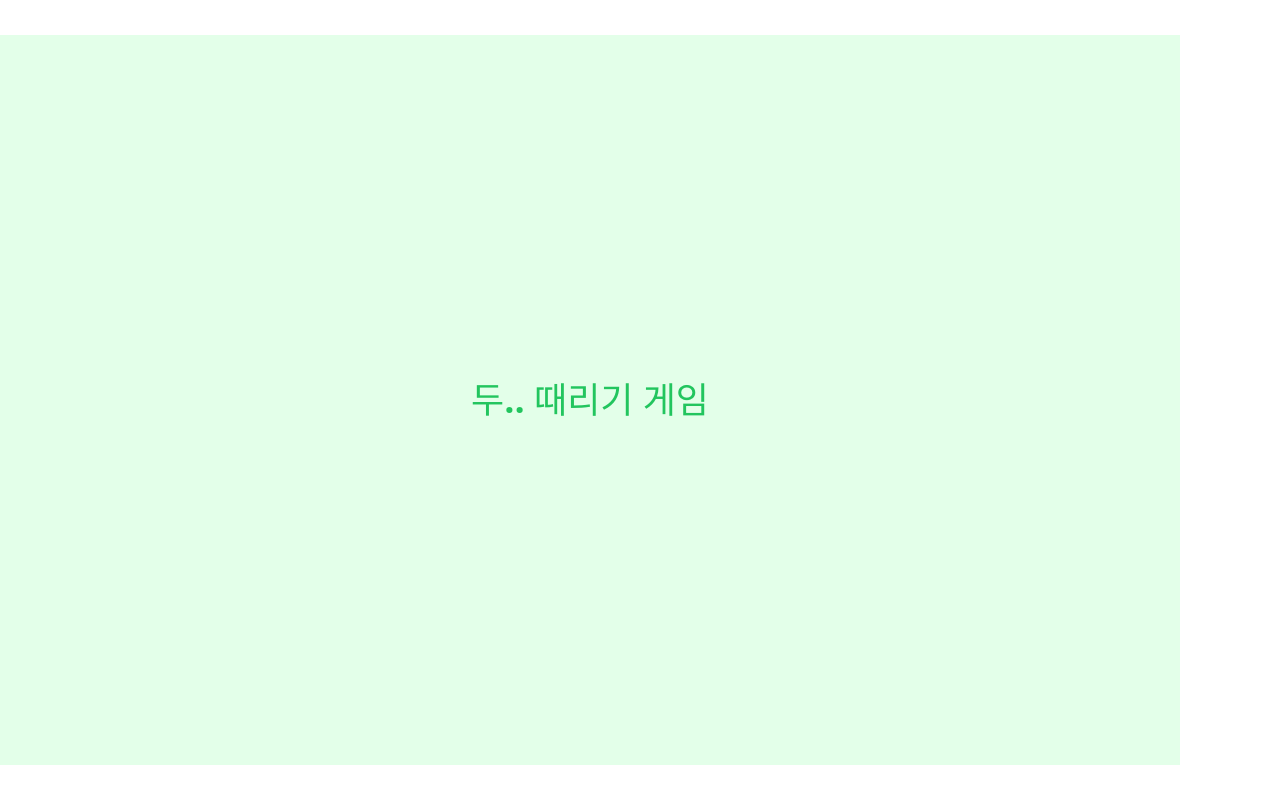
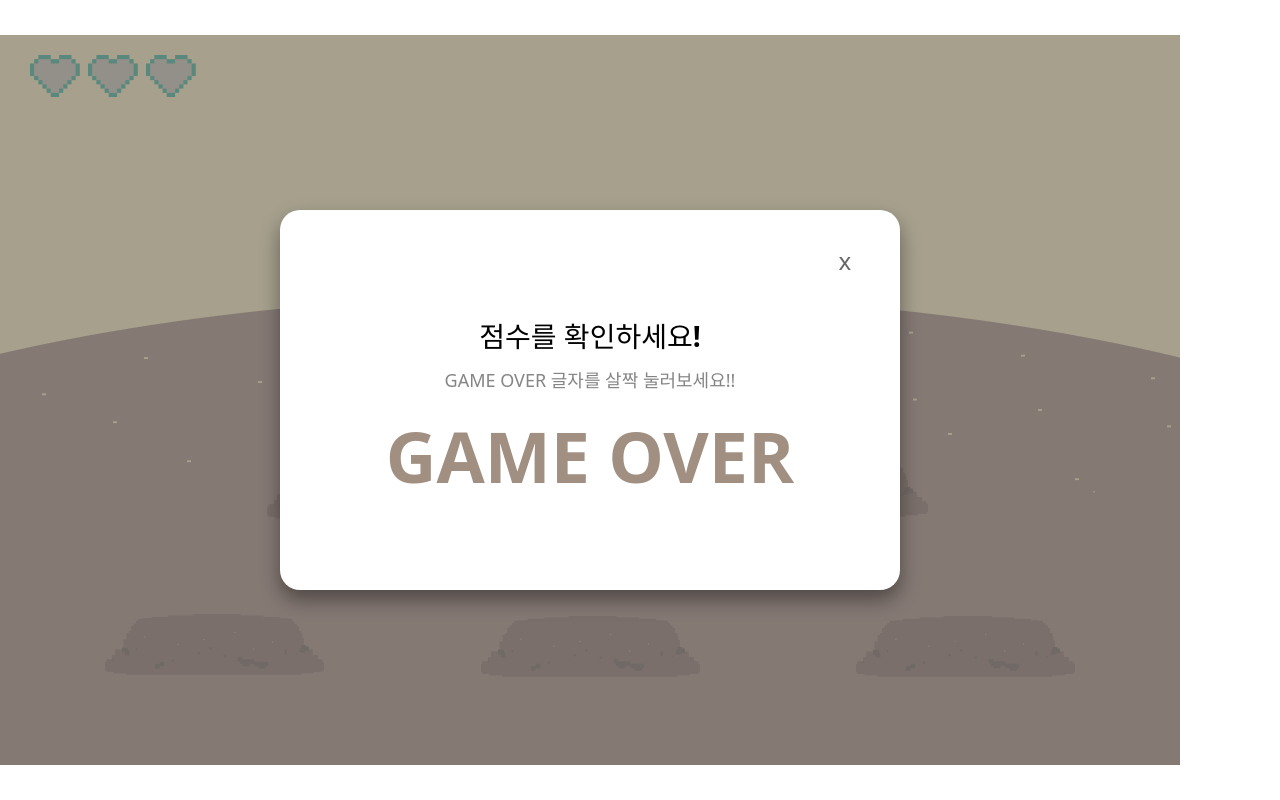
Before and after one commit to bbongturtleQueen/FE, a React (Vite) app: page /std/mole/play in a window 1280 px wide. Built offline with nearby package versions, Linux system fonts and the light colour scheme.

Commit message:
Style :: 두더지 게임 css 수정

```diff
--- a/src/pages/student/memory/play.jsx
+++ b/src/pages/student/memory/play.jsx
@@ -27,7 +27,7 @@ const ModalOverlay = styled.div`
   left: 0;
   width: 100%;
   height: 100%;
-  background-color: rgba(0, 0, 0, 0.6);
+  background-color: rgba(0, 0, 0, 0.4);
   display: flex;
   justify-content: center;
   align-items: center;
--- a/src/pages/student/mole/play.jsx
+++ b/src/pages/student/mole/play.jsx
@@ -1,26 +1,302 @@
-import React from 'react';
-import styled from 'styled-components';
+import React, { useState, useEffect, useCallback, useRef } from 'react';
+import { useNavigate } from 'react-router-dom';
+import styled, { css, keyframes } from 'styled-components';
+import GameOver from '../../../components/gameover.jsx';
+
+import HeartImg from '../../../assets/fillheart.png';
+import EmptyHeartImg from '../../../assets/emptyheart.png';
+import DefaultMole from '../../../assets/defaultmole.png';
+import HitMole from '../../../assets/hitmole.png';
+import BgImg from '../../../assets/molebg.png';
+
+const TOTAL_LIVES = 3;
+const NUM_SPOTS = 5;
+const MOLE_SHOW_TIME = 1500; // 두더지가 올라와있는 시간
+const MOLE_INTERVAL = 800; // 두더지 등장 간격
+const SLOW_CLICK_THRESHOLD = 1000; // 느린 클릭 기준 (1초)
+
+const MOLE_COLORS = {
+  TITLE: '#000000',
+  SUBTITLE: '#858585',
+  GAME_OVER: '#A19081',
+  GAME_OVER_HOVER: '#856C56',
+  SCORE: '#6C4637',
+};
+
+const fadeIn = keyframes`
+  from {
+    opacity: 0;
+  }
+  to {
+    opacity: 1;
+  }
+`;
+
+const fadeOut = keyframes`
+  from {
+    opacity: 1;
+  }
+  to {
+    opacity: 0;
+  }
+`;
+
+const MessageOverlay = styled.div`
+  position: absolute;
+  top: 50%;
+  left: 50%;
+  transform: translate(-50%, -50%);
+  font-size: 48px;
+  font-weight: bold;
+  color: #EF4444;
+  z-index: 200;
+  animation: ${props => props.$isShowing ? fadeIn : fadeOut} 0.3s ease-in-out;
+  pointer-events: none;
+`;
 
 const Container = styled.div`
   width: 1180px;
   height: 730px;
+  background-image: url(${BgImg});
+  background-size: cover;
+  background-position: center;
+  position: relative;
+  overflow: hidden;
+  user-select: none;
+`;
+
+const HeartWrapper = styled.div`
+  position: absolute;
+  top: 20px;
+  left: 30px;
+  display: flex;
+  gap: 8px;
+`;
+
+const Heart = styled.img`
+  width: 50px;
+  height: 42px;
+`;
+
+const GameSpotContainer = styled.div`
+  position: absolute;
+  bottom: 0px;
+  left: 50%;
+  transform: translateX(-50%);
   display: flex;
   flex-direction: column;
   align-items: center;
-  justify-content: center;
-  background-color: #E3FFE9;
+  width: 1100px;
 `;
 
-const Title = styled.h1`
-  font-size: 36px;
-  font-weight: bold;
-  color: #22C55E;
+const GameSpotRow = styled.div`
+  display: flex;
+  justify-content: center;
+  gap: 40px;
+  ${props => props.$isTopRow && css`
+    margin-bottom: 30px;
+  `}
+`;
+
+const ANSWER_BUTTON_WIDTH = 220;
+
+const GameSpot = styled.div`
+  width: ${ANSWER_BUTTON_WIDTH}px;
+  height: 200px;
+  background-color: transparent;
+  position: relative;
+  cursor: pointer;
+
+  ${props => props.$isTopRow && css`
+    margin: 0 100px;
+  `}
+
+  ${props => props.$isBottomEdge && css`
+    margin: 0 120px;
+  `}
+
+  &:hover {
+    opacity: 0.9;
+  }
+`;
+
+const MoleImage = styled.img`
+  position: absolute;
+  top: ${props => props.$isTopRow ? '60%' : '20%'};
+  left: ${props => props.$isTopRow ? '53%' : '50%'};
+  transform: translate(-50%, -50%);
+  width: 200px;
+  height: 200px;
+  object-fit: contain;
+  opacity: 0;
+  transition: opacity 0.1s;
+  pointer-events: none;
+
+  ${props => props.$isVisible && css`
+    opacity: 1;
+  `}
 `;
 
 export default function MolePlay() {
+  const navigate = useNavigate();
+  const [lives, setLives] = useState(TOTAL_LIVES);
+  const [score, setScore] = useState(0);
+  const [activeMole, setActiveMole] = useState(null); // 현재 올라온 두더지 위치
+  const [hitMole, setHitMole] = useState(null); // 맞은 두더지 위치
+  const [showSlowMessage, setShowSlowMessage] = useState(false);
+  const [gameOver, setGameOver] = useState(false);
+
+  const moleStartTime = useRef(null);
+  const gameInterval = useRef(null);
+
+  const allSpots = Array.from({ length: NUM_SPOTS }, (_, i) => i);
+  const topSpots = allSpots.slice(0, 2);
+  const bottomSpots = allSpots.slice(2, 5);
+
+  // 두더지 올리기
+  const showMole = useCallback(() => {
+    if (lives === 0) return;
+
+    const randomSpot = Math.floor(Math.random() * NUM_SPOTS);
+    setActiveMole(randomSpot);
+    setHitMole(null);
+    moleStartTime.current = Date.now();
+
+    // 일정 시간 후 두더지 내리기
+    setTimeout(() => {
+      setActiveMole(prev => {
+        // 두더지가 맞지 않았으면 하트 감소
+        if (prev === randomSpot) {
+          setLives(l => Math.max(0, l - 1));
+        }
+        return null;
+      });
+      moleStartTime.current = null;
+    }, MOLE_SHOW_TIME);
+  }, [lives]);
+
+  // 두더지 클릭 핸들러
+  const handleMoleClick = useCallback((spotIndex) => {
+    if (activeMole !== spotIndex || hitMole !== null) return;
+
+    const clickTime = Date.now();
+    const reactionTime = clickTime - moleStartTime.current;
+
+    // 두더지 맞춤
+    setHitMole(spotIndex);
+    setActiveMole(null);
+    setScore(prev => prev + 100);
+
+    // 느린 클릭 체크
+    if (reactionTime > SLOW_CLICK_THRESHOLD) {
+      setShowSlowMessage(true);
+      setTimeout(() => {
+        setShowSlowMessage(false);
+      }, 1000);
+    }
+
+    // hit 이미지 표시 후 사라지기
+    setTimeout(() => {
+      setHitMole(null);
+    }, 300);
+  }, [activeMole, hitMole]);
+
+  // 게임 시작
+  useEffect(() => {
+    // 초기 딜레이 후 게임 시작
+    const startTimeout = setTimeout(() => {
+      showMole();
+
+      gameInterval.current = setInterval(() => {
+        showMole();
+      }, MOLE_SHOW_TIME + MOLE_INTERVAL);
+    }, 1000);
+
+    return () => {
+      clearTimeout(startTimeout);
+      if (gameInterval.current) {
+        clearInterval(gameInterval.current);
+      }
+    };
+  }, [showMole]);
+
+  // 생명이 0이 되면 게임 오버
+  useEffect(() => {
+    if (lives === 0 && !gameOver) {
+      setGameOver(true);
+      if (gameInterval.current) {
+        clearInterval(gameInterval.current);
+      }
+    }
+  }, [lives, gameOver]);
+
+  const handleGameOverClose = () => {
+    navigate('/std/main');
+  };
+
   return (
     <Container>
-      <Title>두.. 때리기 게임</Title>
+      <HeartWrapper>
+        {Array.from({ length: TOTAL_LIVES }).map((_, index) => (
+          <Heart
+            key={index}
+            src={index < lives ? HeartImg : EmptyHeartImg}
+            alt="Life"
+          />
+        ))}
+      </HeartWrapper>
+
+      {showSlowMessage && (
+        <MessageOverlay $isShowing={showSlowMessage}>
+          좀 더 빠르게!
+        </MessageOverlay>
+      )}
+
+      <GameSpotContainer>
+        <GameSpotRow $isTopRow={true}>
+          {topSpots.map((index) => (
+            <GameSpot
+              key={index}
+              onClick={() => handleMoleClick(index)}
+              $isTopRow={true}
+            >
+              <MoleImage
+                src={hitMole === index ? HitMole : DefaultMole}
+                $isVisible={activeMole === index || hitMole === index}
+                $isTopRow={true}
+              />
+            </GameSpot>
+          ))}
+        </GameSpotRow>
+
+        <GameSpotRow>
+          {bottomSpots.map((index, idx) => (
+            <GameSpot
+              key={index}
+              onClick={() => handleMoleClick(index)}
+              $isBottomEdge={idx === 0 || idx === 2}
+            >
+              <MoleImage
+                src={hitMole === index ? HitMole : DefaultMole}
+                $isVisible={activeMole === index || hitMole === index}
+                $isTopRow={false}
+              />
+            </GameSpot>
+          ))}
+        </GameSpotRow>
+      </GameSpotContainer>
+
+      {gameOver && (
+        <GameOver
+          finalScore={score}
+          onClose={handleGameOverClose}
+          titleColor={MOLE_COLORS.TITLE}
+          subtitleColor={MOLE_COLORS.SUBTITLE}
+          gameOverColor={MOLE_COLORS.GAME_OVER}
+          gameOverHoverColor={MOLE_COLORS.GAME_OVER_HOVER}
+          scoreColor={MOLE_COLORS.SCORE}
+        />
+      )}
     </Container>
   );
 }
```
Also changed, not shown: src/assets/memorybg.png, src/assets/molebg.png.
